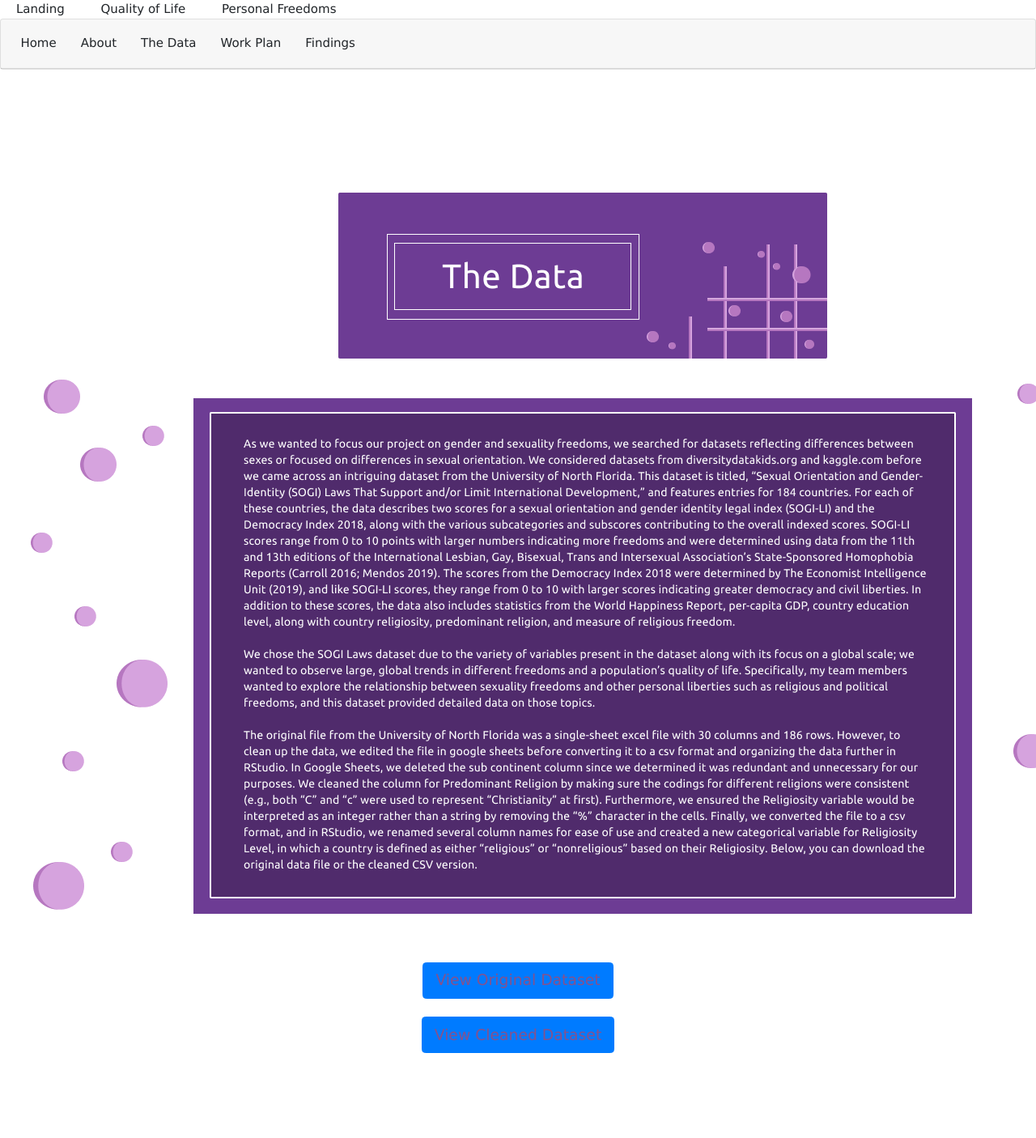
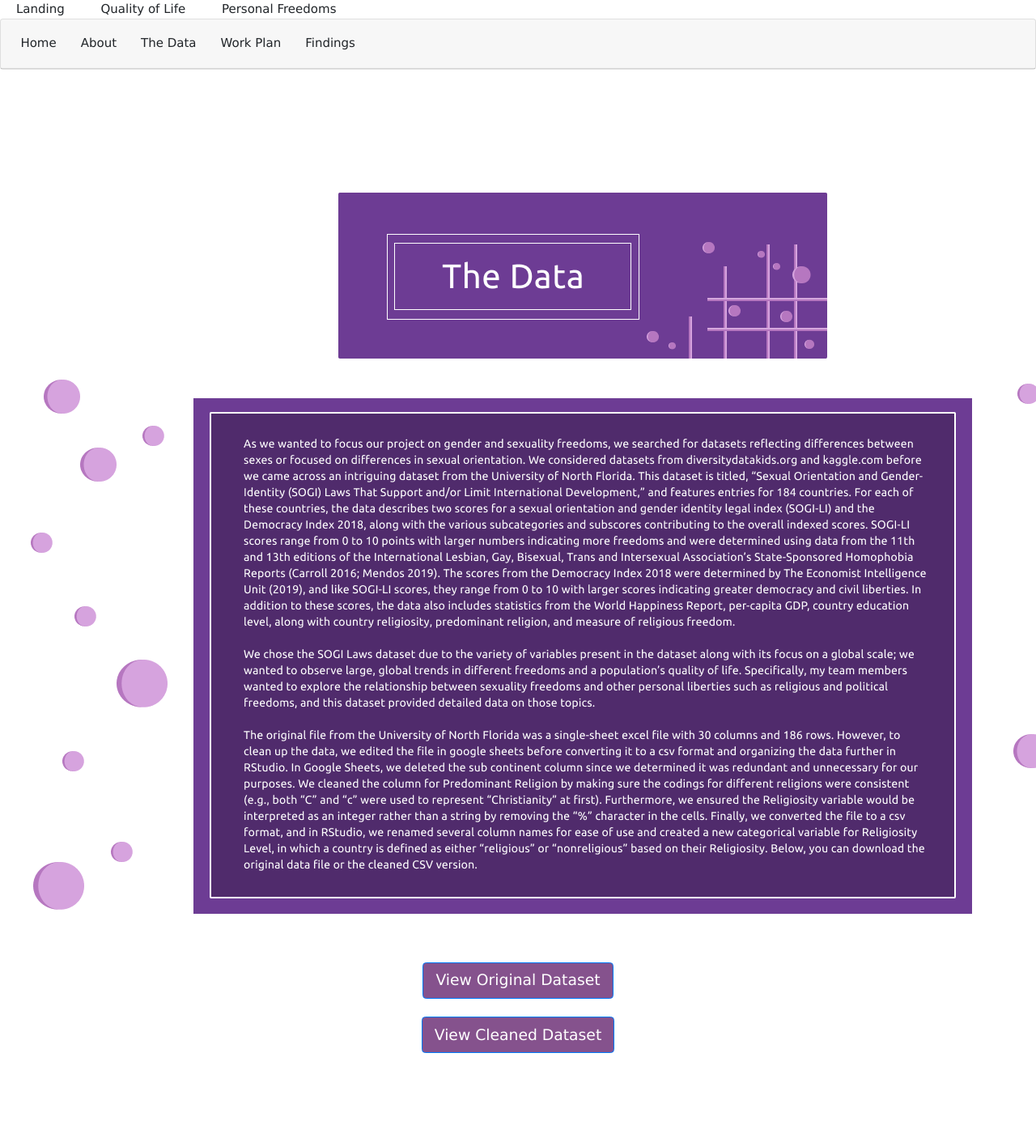
Before and after one commit to LHarrison36/DH125-Final-Project, a Jekyll site: the page built from Data3.md, in a window 1280 px wide. Shown: the whole page at 81% size. Built offline with Jekyll 4.4.1, drawn with Linux system fonts in a browser that asks for light colours.

Commit message:
Update template.html

```diff
--- a/_layouts/template.html
+++ b/_layouts/template.html
@@ -47,7 +47,7 @@
 
     <style>
        .btn{
-          color: #85528D;
+          background-color: #85528D;
        }
     </style>
 {% endfor %}
```
